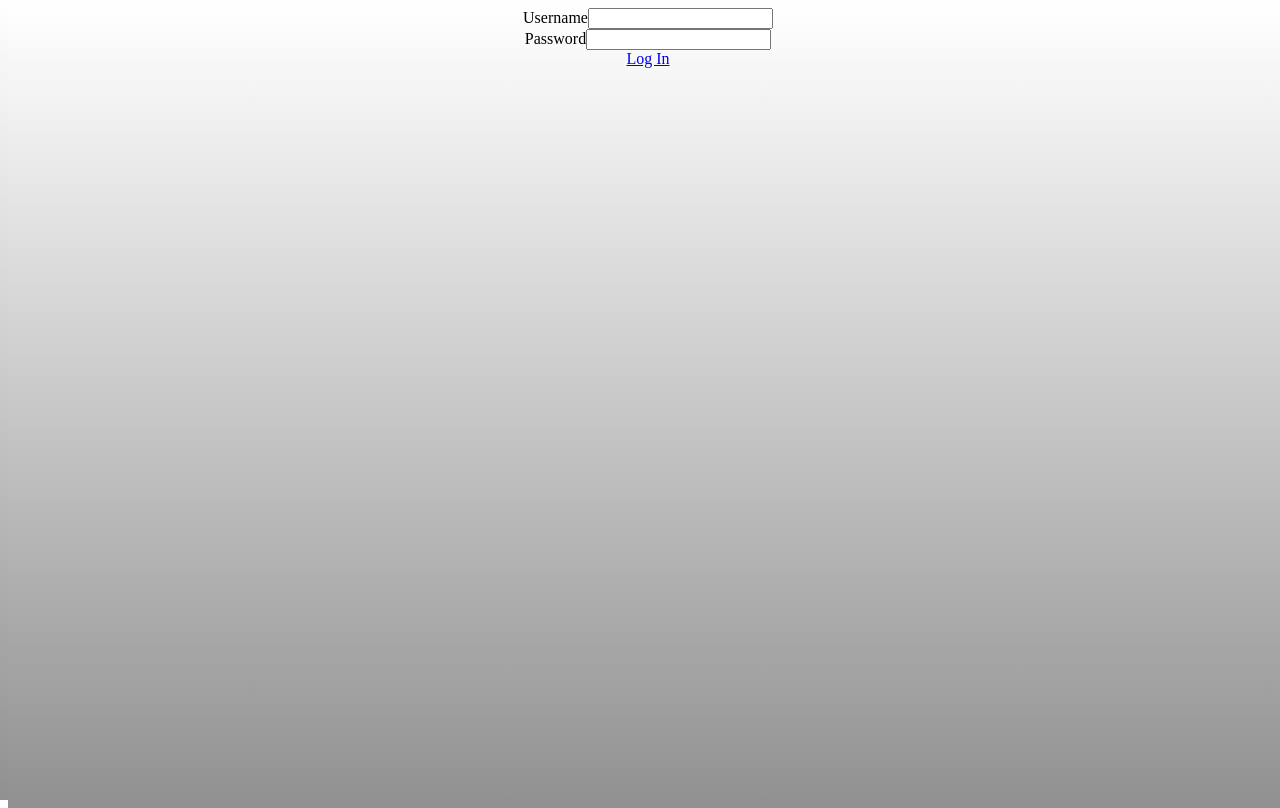
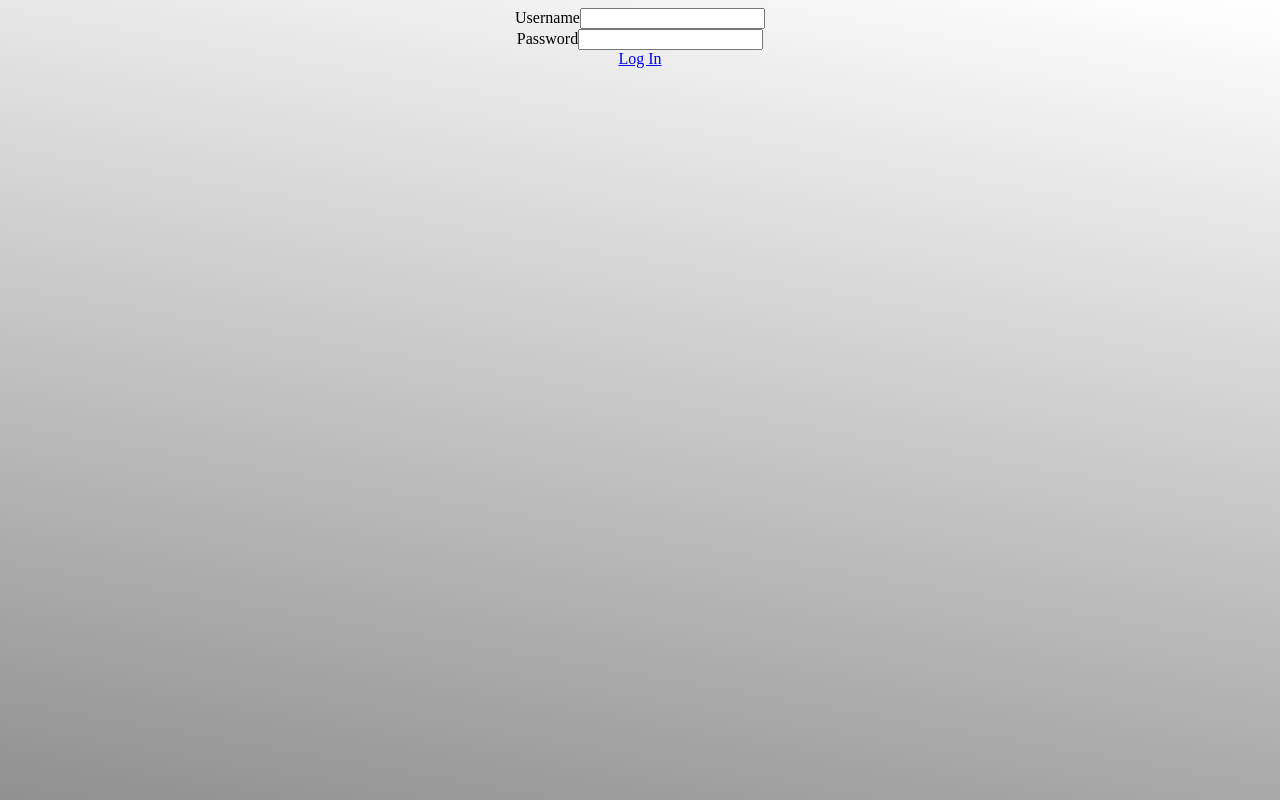
Before and after one commit to cassuhdeel/practice, a React (Create React App) app in the folder frontend/: page / in a window 1280 px wide. Built offline with nearby package versions, Linux system fonts and the light colour scheme.

Commit message:
edited css

```diff
--- a/frontend/src/index.css
+++ b/frontend/src/index.css
@@ -1,8 +1,6 @@
 /*  Background ---------------- */
-body,
 html {
-  background: linear-gradient(#ffffff, #909090);
-  width: 100%;
-  height: 100%;
+  background: linear-gradient(190deg, #ffffff, #909090);
+  height: 100vh;
   text-align: center;
 }
```
